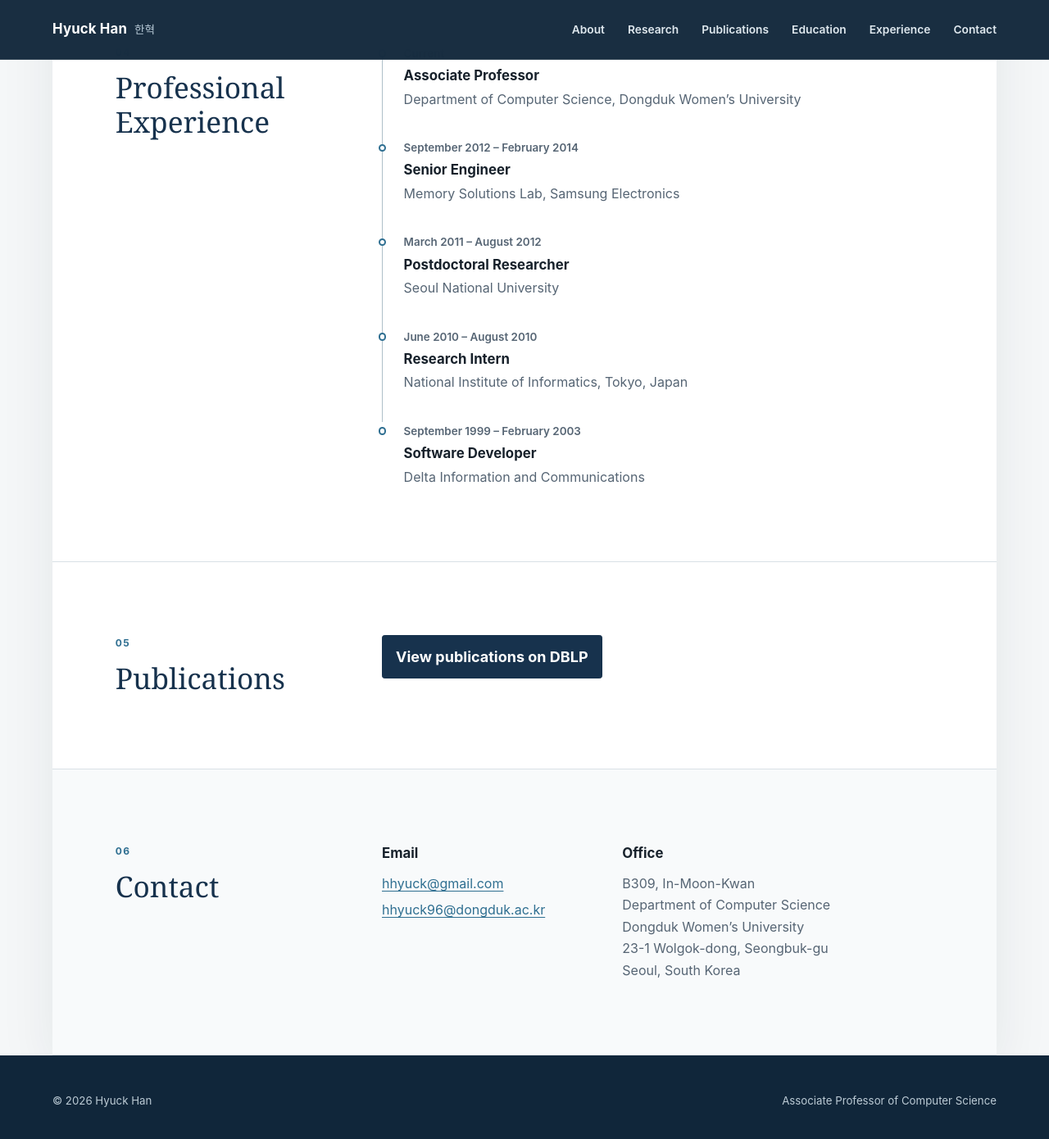
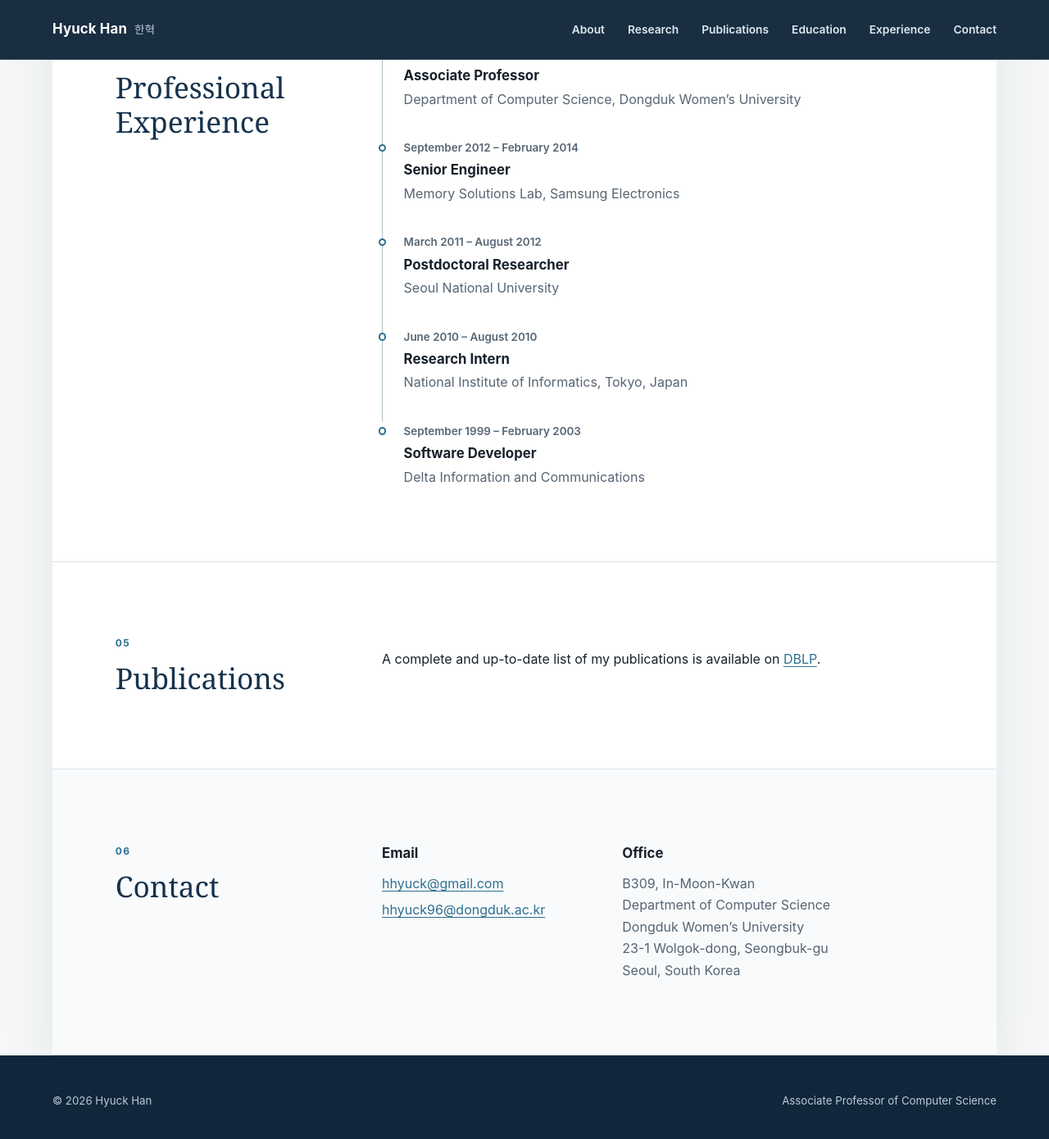
Before and after one commit to HyuckHan/HyuckHan.github.io, a Jekyll site: the page built from index.md, in a window 1280 px wide and 1400 px high, scrolled down 1914 px. Shown: the top 1390 px of the window at 82% size. Built offline with Jekyll 4.4.1, drawn with Linux system fonts in a browser that asks for light colours.

Commit message:
Changes to be committed: 	modified:   assets/css/style.css 	modified:   index.md

```diff
--- a/assets/css/style.css
+++ b/assets/css/style.css
@@ -324,28 +324,6 @@ a:focus-visible {
   color: var(--muted);
 }
 
-.publications p {
-  margin: 0 0 1.25rem;
-}
-
-.publications__link {
-  padding: 0.65rem 1rem;
-  display: inline-block;
-  color: var(--paper);
-  background: var(--navy);
-  border: 1px solid var(--navy);
-  border-radius: 0.2rem;
-  font-size: 1.125rem;
-  font-weight: 650;
-  text-decoration: none;
-}
-
-.publications__link:hover {
-  color: var(--paper);
-  background: var(--blue);
-  border-color: var(--blue);
-}
-
 .section--contact {
   background: #f8fafb;
 }
--- a/index.md
+++ b/index.md
@@ -124,14 +124,15 @@ title: Home
     <p class="section__number" aria-hidden="true">05</p>
     <h2 id="publications-heading">Publications</h2>
   </div>
-  <div class="section__body publications">
-    <!--<p>A complete and up-to-date list of publications is available on DBLP.</p>-->
-    <a
-      class="publications__link"
-      href="https://dblp.uni-trier.de/pid/17/5450.html?view=by-year"
-      target="_blank"
-      rel="noopener noreferrer">
-    View publications on DBLP</a>
+  <div class="section__body">
+    <p>
+      A complete and up-to-date list of my publications is available on
+      <a
+        href="https://dblp.uni-trier.de/pid/17/5450.html?view=by-year"
+        target="_blank"
+        rel="noopener noreferrer"
+      >DBLP</a>.
+    </p>
   </div>
 </section>
 
```
